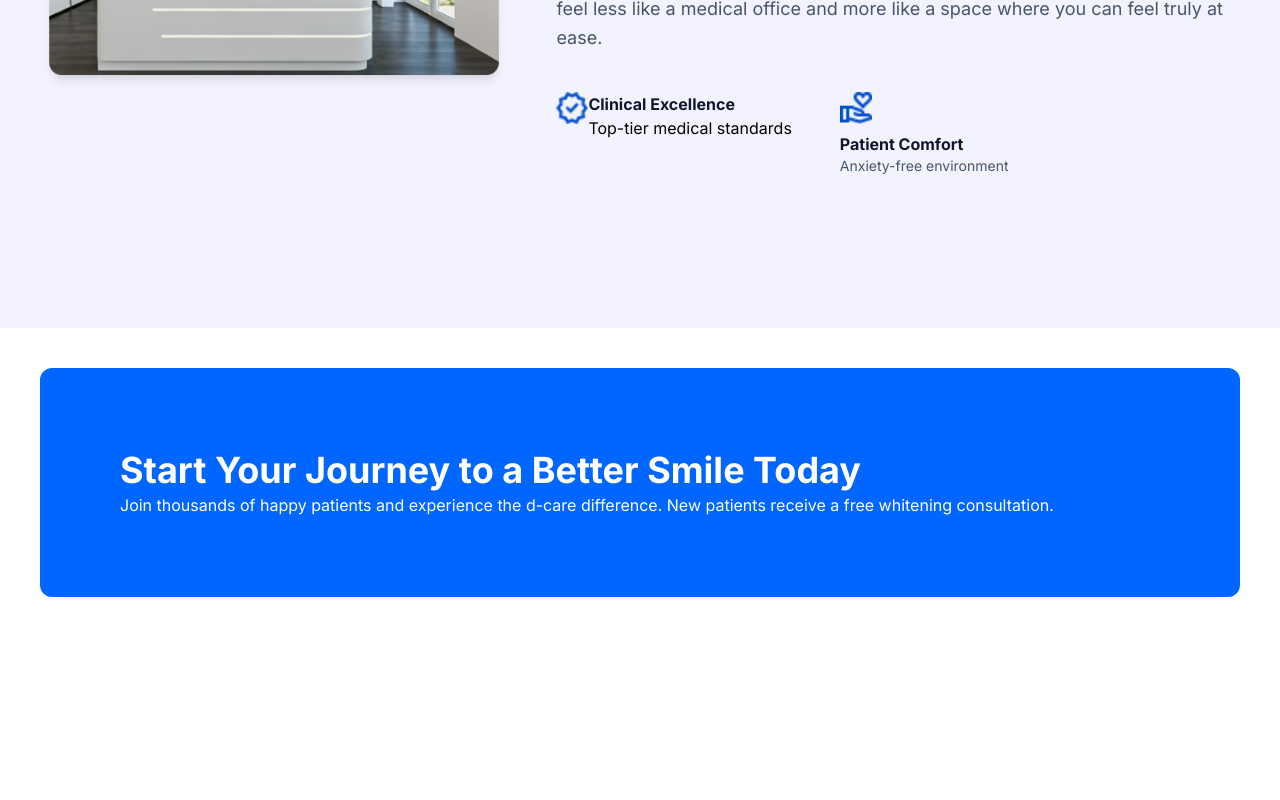
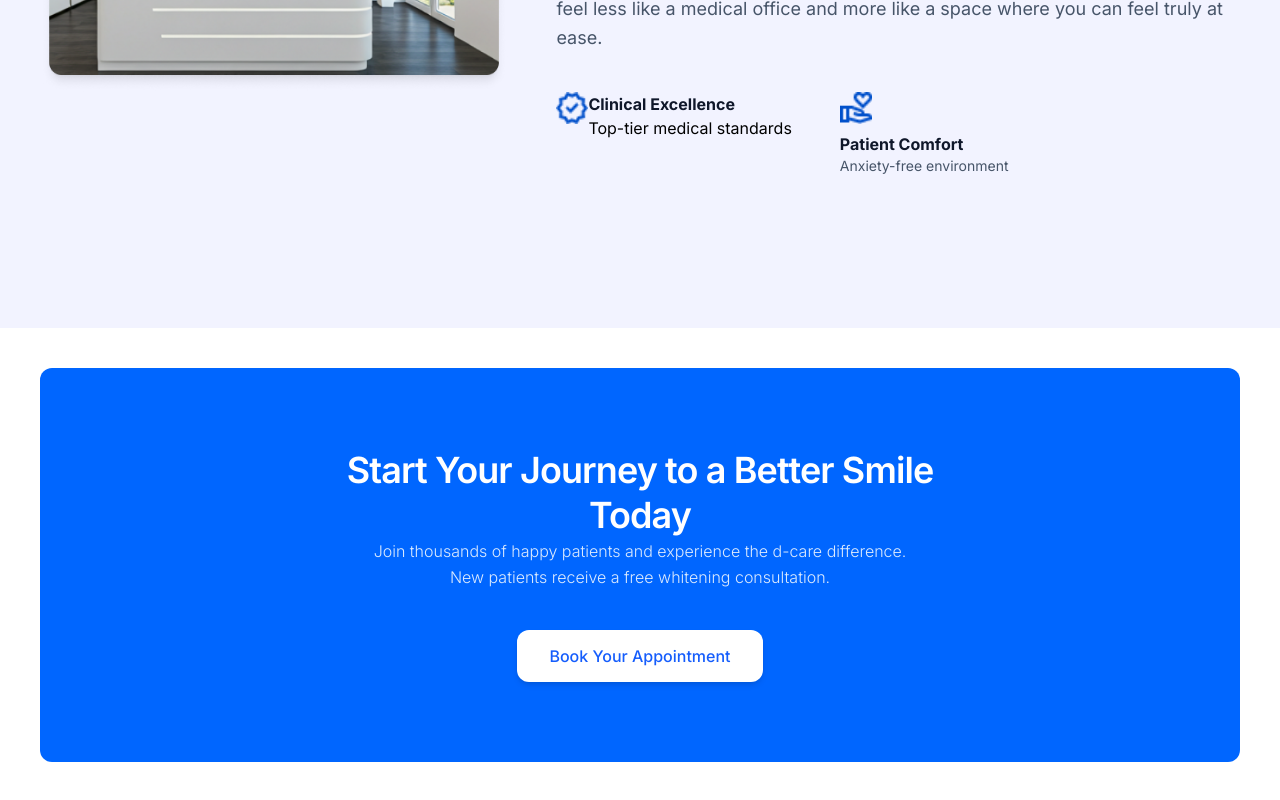
Before and after one commit to tarekelkanaria/d-care, a React (Vite) app: page / in a window 1280 px wide. Shown: the part 1004-1804 px from the top of the page. Before the commit the page ends 1641 px from the top, so only its background shows below. Built offline with nearby package versions, Linux system fonts and the light colour scheme.

Commit message:
Finished Start-Your-Journery  🎉🔥

```diff
--- a/src/components/Start Your Journey/syj.jsx
+++ b/src/components/Start Your Journey/syj.jsx
@@ -2,18 +2,19 @@ export default function StartYJ() {
   return (
             <>
             {/*main div*/}
-            <section className="stj bg-cta text-white rounded-xl w-100% p-20 m-10  ">
+            <section className="stj bg-cta text-white rounded-xl w-auto p-20 m-10 flex flex-col items-center text-center justify-center gab-6   ">
                 {/*header div*/}
-                <div className ="stjh text-4xl font-bold leading-tight">
+                <div className ="stjh text-2xl sm:text-4xl font-semibold tracking-tight max-w-2xl leading-tight">
                     <h1>Start Your Journey to a Better Smile Today</h1>
                 </div>
                 {/*paragraph div*/}
-                <div className="stjp">
-                    <p>Join thousands of happy patients and experience the d-care difference. New
-                       patients receive a free whitening consultation.</p>
+                <div className="stjp text-sm sm:text-base text-blue-100 max-w-xl font-light leading-relaxed ">
+                    <p>Join thousands of happy patients and experience the d-care difference.<br></br>
+                       New patients receive a free whitening consultation.</p>
                 </div>
                 {/*button div*/}
-                <div className="stjbutton">
+                <div className="stjbutton mt-10 bg-white text-blue-600 font-medium px-8 py-3.5 rounded-xl transition-all duration-200 hover:bg-blue-50 hover:scale-[1.02] active:scale-[0.98] shadow-md w-fit text-sm sm:text-base whitespace-nowrap ">
+                    <button> Book Your Appointment </button>
 
                 </div>
             </section>
```
